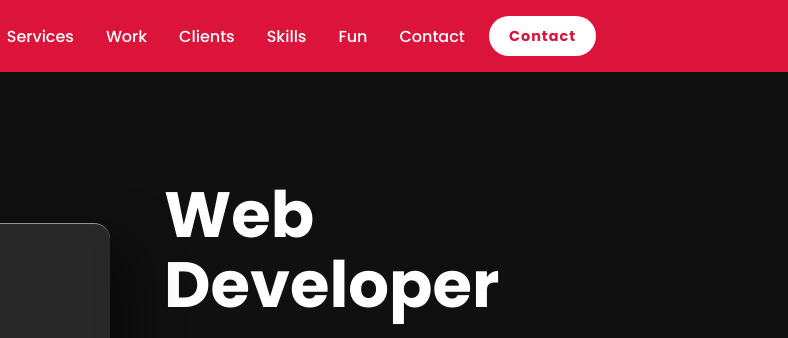
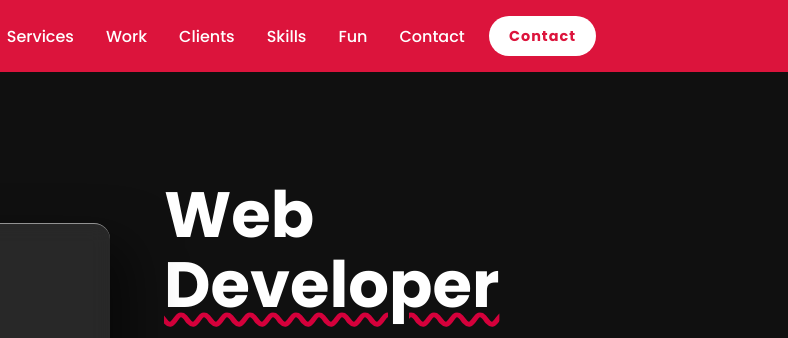
Before and after one commit to suedeapple/suedeapple, a plain HTML site: page index.htm in a window 1280 px wide. Shown: the top 338 px of the page, 492-1280 px from the left. Drawn offline with nearby package versions, Linux system fonts and the light colour scheme; a script that the page names is missing.

Commit message:
Enhance about section title with styled span for emphasis

```diff
--- a/css/scss/components/_about.scss
+++ b/css/scss/components/_about.scss
@@ -118,6 +118,14 @@
 			margin-bottom: 1.25rem;
 			line-height: 1.1;
 			text-wrap: pretty;
+
+			span {
+				text-decoration-line: underline;
+				text-decoration-thickness: 5px;
+				text-decoration-style: wavy;
+				text-underline-offset: 6px;
+				text-decoration-color: #d5003b;
+			}
 		}
 
 		p {
--- a/index.htm
+++ b/index.htm
@@ -137,7 +137,7 @@
 					</div>
 				</div>
 				<div class="about-text">
-					<h2>Web Developer</h2>
+					<h2>Web <span>Developer</span></h2>
 
 					<p>
 						Hello, I am Paul and based in Burnley, Lancashire - I am an
```
Also changed, not shown: css/styles.min.css.
